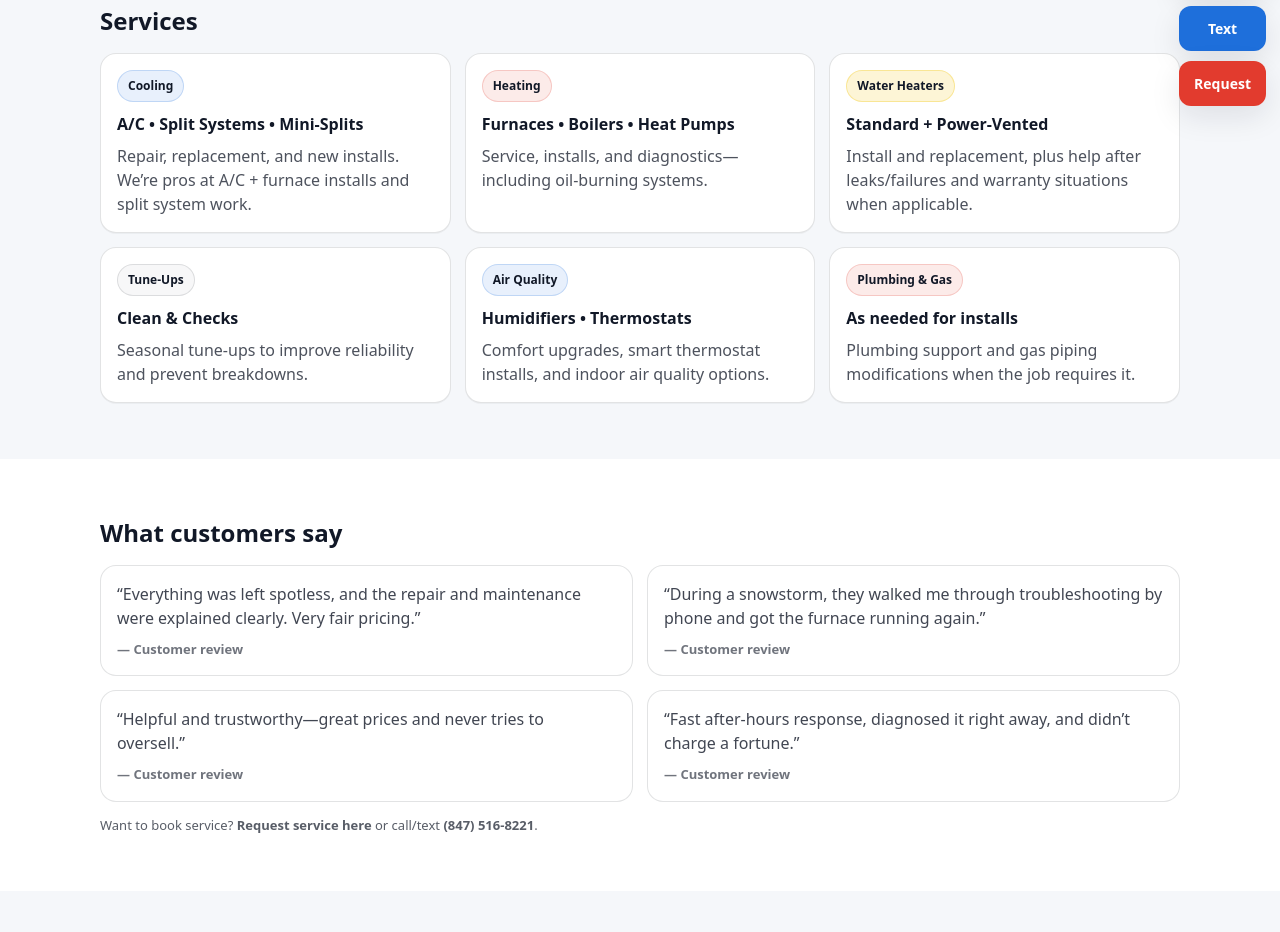
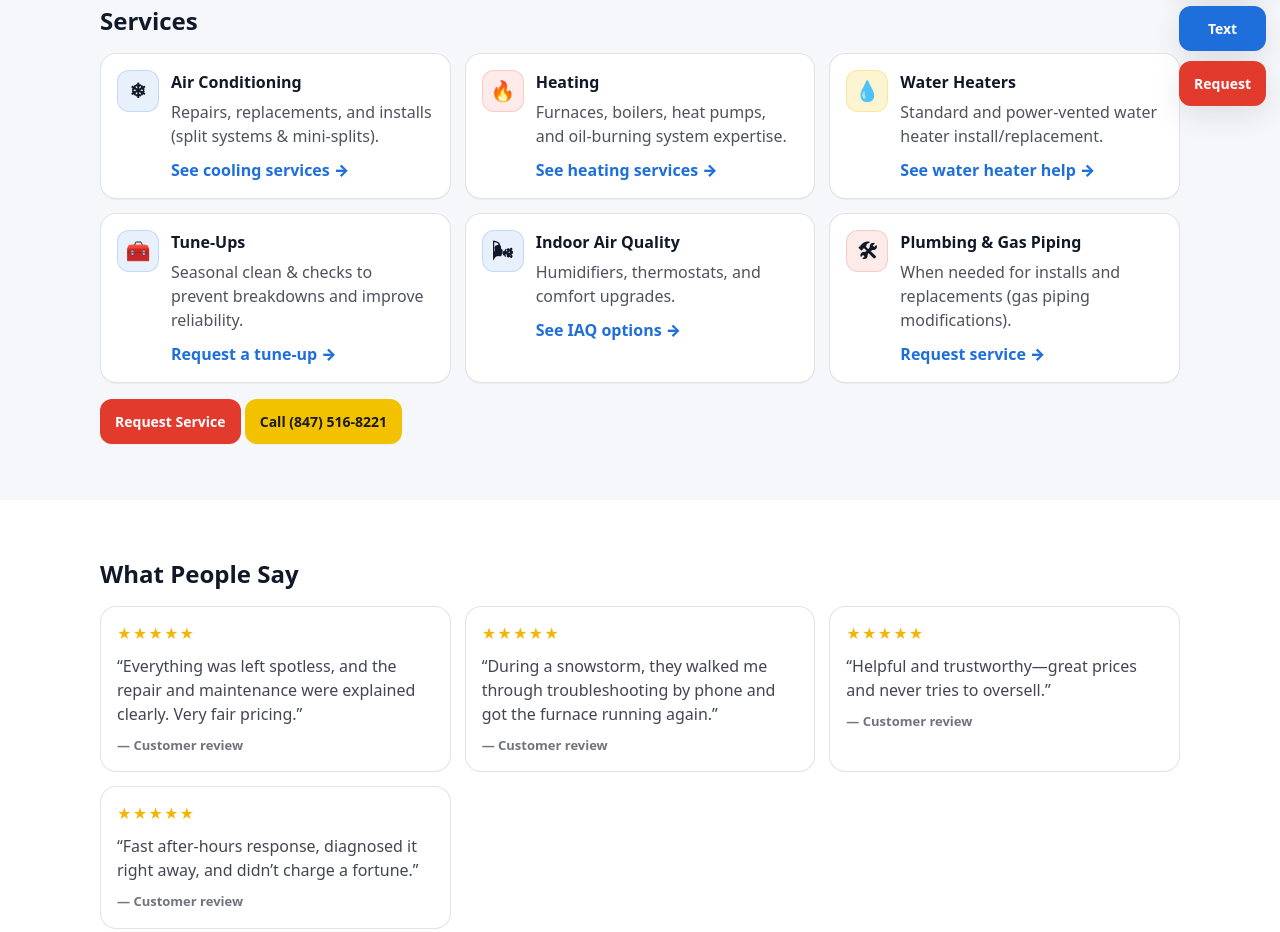
Before and after one commit to YahBOIII/eppsheating.com, a plain HTML site: page index.html in a window 1280 px wide. Shown: the part 680-1612 px from the top of the page. Drawn offline with Linux system fonts and the light colour scheme.

Commit message:
Refactor services section layout in index.html

```diff
--- a/index.html
+++ b/index.html
@@ -96,62 +96,100 @@
   <section class="section alt">
   <div class="container">
     <h2 style="margin:0 0 14px;">Services</h2>
-        <div class="grid">
-          <div class="card">
-            <div class="tag cool">Cooling</div>
-            <h3>A/C • Split Systems • Mini-Splits</h3>
-            <p>Repair, replacement, and new installs. We’re pros at A/C + furnace installs and split system work.</p>
+
+    <div class="services-grid">
+      <div class="service-tile">
+        <div class="service-icon">❄</div>
+        <div>
+          <h3>Air Conditioning</h3>
+          <p>Repairs, replacements, and installs (split systems & mini-splits).</p>
+          <a href="./services.html">See cooling services →</a>
         </div>
-          <div class="card">
-            <div class="tag heat">Heating</div>
-            <h3>Furnaces • Boilers • Heat Pumps</h3>
-            <p>Service, installs, and diagnostics—including oil-burning systems.</p>
       </div>
-          <div class="card">
-            <div class="tag sun">Water Heaters</div>
-            <h3>Standard + Power-Vented</h3>
-            <p>Install and replacement, plus help after leaks/failures and warranty situations when applicable.</p>
+
+      <div class="service-tile">
+        <div class="service-icon heat">🔥</div>
+        <div>
+          <h3>Heating</h3>
+          <p>Furnaces, boilers, heat pumps, and oil-burning system expertise.</p>
+          <a href="./services.html">See heating services →</a>
         </div>
-          <div class="card">
-            <div class="tag">Tune-Ups</div>
-            <h3>Clean & Checks</h3>
-            <p>Seasonal tune-ups to improve reliability and prevent breakdowns.</p>
       </div>
-          <div class="card">
-            <div class="tag cool">Air Quality</div>
-            <h3>Humidifiers • Thermostats</h3>
-            <p>Comfort upgrades, smart thermostat installs, and indoor air quality options.</p>
+
+      <div class="service-tile">
+        <div class="service-icon sun">💧</div>
+        <div>
+          <h3>Water Heaters</h3>
+          <p>Standard and power-vented water heater install/replacement.</p>
+          <a href="./services.html">See water heater help →</a>
         </div>
-          <div class="card">
-            <div class="tag heat">Plumbing & Gas</div>
-            <h3>As needed for installs</h3>
-            <p>Plumbing support and gas piping modifications when the job requires it.</p>
       </div>
+
+      <div class="service-tile">
+        <div class="service-icon">🧰</div>
+        <div>
+          <h3>Tune-Ups</h3>
+          <p>Seasonal clean & checks to prevent breakdowns and improve reliability.</p>
+          <a href="./contact.html">Request a tune-up →</a>
+        </div>
+      </div>
+
+      <div class="service-tile">
+        <div class="service-icon">🌬</div>
+        <div>
+          <h3>Indoor Air Quality</h3>
+          <p>Humidifiers, thermostats, and comfort upgrades.</p>
+          <a href="./services.html">See IAQ options →</a>
+        </div>
+      </div>
+
+      <div class="service-tile">
+        <div class="service-icon heat">🛠</div>
+        <div>
+          <h3>Plumbing & Gas Piping</h3>
+          <p>When needed for installs and replacements (gas piping modifications).</p>
+          <a href="./contact.html">Request service →</a>
+        </div>
+      </div>
+    </div>
+
+    <div style="margin-top:16px">
+      <a class="btn primary" href="./contact.html">Request Service</a>
+      <a class="btn sun" href="tel:+18475168221">Call (847) 516-8221</a>
     </div>
   </div>
 </section>
 
    <section class="section">
   <div class="container">
-        <h2 style="margin:0 0 14px;">What customers say</h2>
-        <div class="testimonials">
-          <div class="quote">
+    <h2 style="margin:0 0 14px;">What People Say</h2>
+
+    <div class="review-grid">
+      <div class="review-card">
+        <div class="stars">★★★★★</div>
         <p>“Everything was left spotless, and the repair and maintenance were explained clearly. Very fair pricing.”</p>
         <div class="by">— Customer review</div>
       </div>
-          <div class="quote">
+
+      <div class="review-card">
+        <div class="stars">★★★★★</div>
         <p>“During a snowstorm, they walked me through troubleshooting by phone and got the furnace running again.”</p>
         <div class="by">— Customer review</div>
       </div>
-          <div class="quote">
+
+      <div class="review-card">
+        <div class="stars">★★★★★</div>
         <p>“Helpful and trustworthy—great prices and never tries to oversell.”</p>
         <div class="by">— Customer review</div>
       </div>
-          <div class="quote">
+
+      <div class="review-card">
+        <div class="stars">★★★★★</div>
         <p>“Fast after-hours response, diagnosed it right away, and didn’t charge a fortune.”</p>
         <div class="by">— Customer review</div>
       </div>
     </div>
+
     <div style="margin-top:14px" class="small">
       Want to book service? <a href="./contact.html"><strong>Request service here</strong></a> or call/text <a href="tel:+18475168221"><strong>(847) 516-8221</strong></a>.
     </div>
```
Lines whose indentation alone changed are shown as unchanged.
